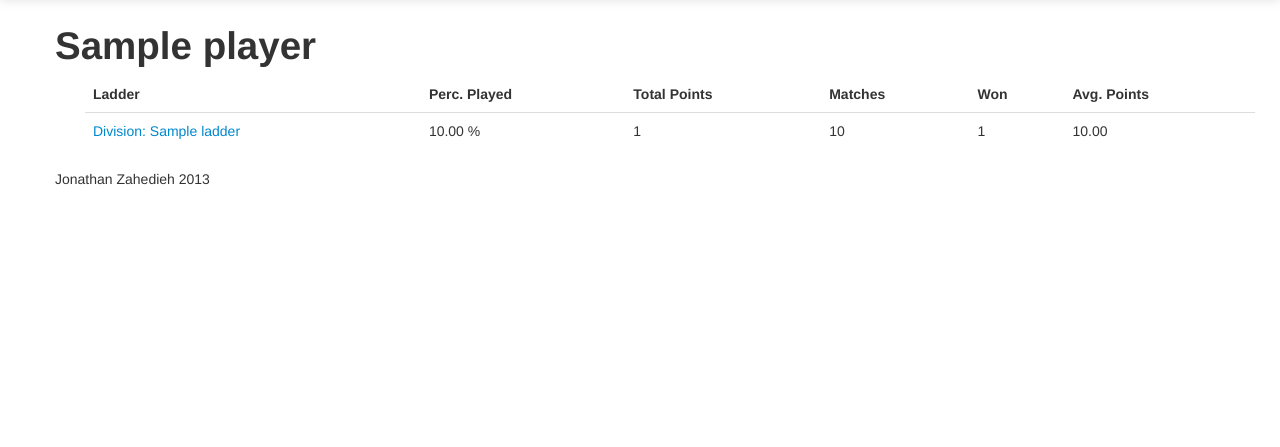
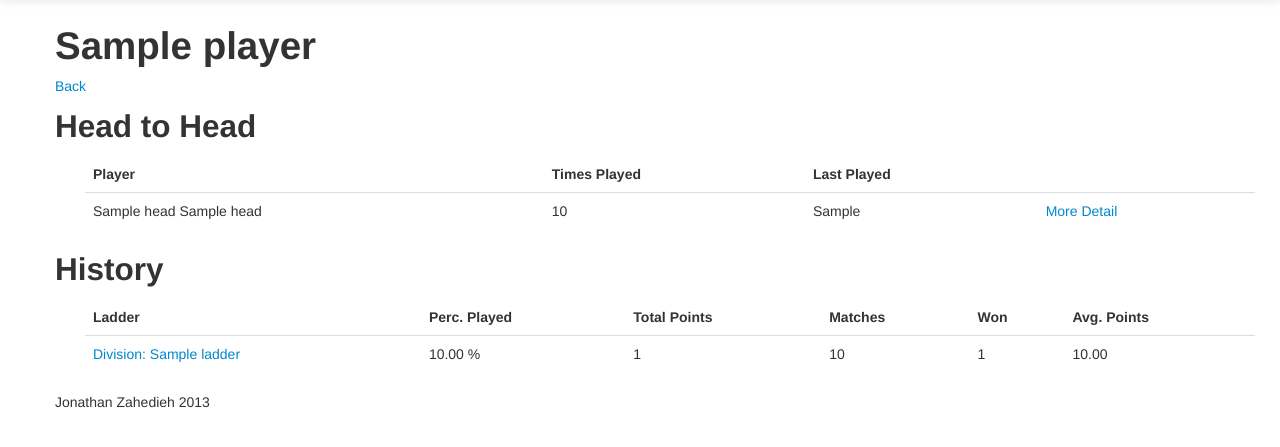
Before and after one commit to jzahedieh/django-tennis-ladder, a Django app: template ladder/templates/ladder/player/history.html in a window 1280 px wide. Shown: the part 44-491 px from the top of the page. Run offline with Django 3.2, Linux system fonts and the light colour scheme; the template is opened without the code that fills it: most values are stand-ins (such as "Sample title", 1, 10 or a date in 2020); some libraries are stand-ins or nearby versions.

Commit message:
Head to head on user profile

```diff
--- a/ladder/templates/ladder/head_to_head/index.html
+++ b/ladder/templates/ladder/head_to_head/index.html
@@ -1,7 +1,7 @@
 {% extends 'base.html' %}
 {% block container %}
     <h2>{{ player }} Vs {{ opponent }}</h2>
-
+    <a href="javascript:history.go(-1)">Back</a>
     {% if not results %}
         No results for match up.
     {% else %}
--- a/ladder/templates/ladder/player/history.html
+++ b/ladder/templates/ladder/player/history.html
@@ -2,6 +2,36 @@
 {% block container %}
 
     <h1>{{ player }}</h1>
+    <a href="javascript:history.go(-1)">Back</a>
+
+    <h2>Head to Head</h2>
+
+    <div class="span12">
+        <table cellspacing="1" id="head-table" class="table table">
+            <thead>
+            <tr>
+                <th>Player</th>
+                <th>Times Played</th>
+                <th>Last Played</th>
+                <th></th>
+            </tr>
+            </thead>
+
+            <tbody>
+            {% for h in head %}
+                <tr>
+                    <td>{{ h.opponent__first_name }} {{ h.opponent__last_name }}</td>
+                    <td>{{ h.times_played|floatformat:"0" }}</td>
+                    <td>{{ h.last_played }}</td>
+                    <td><a href="{% url 'ladder:head_to_head' player.id h.opponent %}">More Detail</a></td>
+                </tr>
+            {% endfor %}
+            </tbody>
+        </table>
+    </div>
+
+
+    <h2>History</h2>
     <div class="span12">
         <table cellspacing="1" id="seasons-table" class="table">
             <thead>
```
Also changed, not shown: ladder/views.py (+12 -4 lines).
